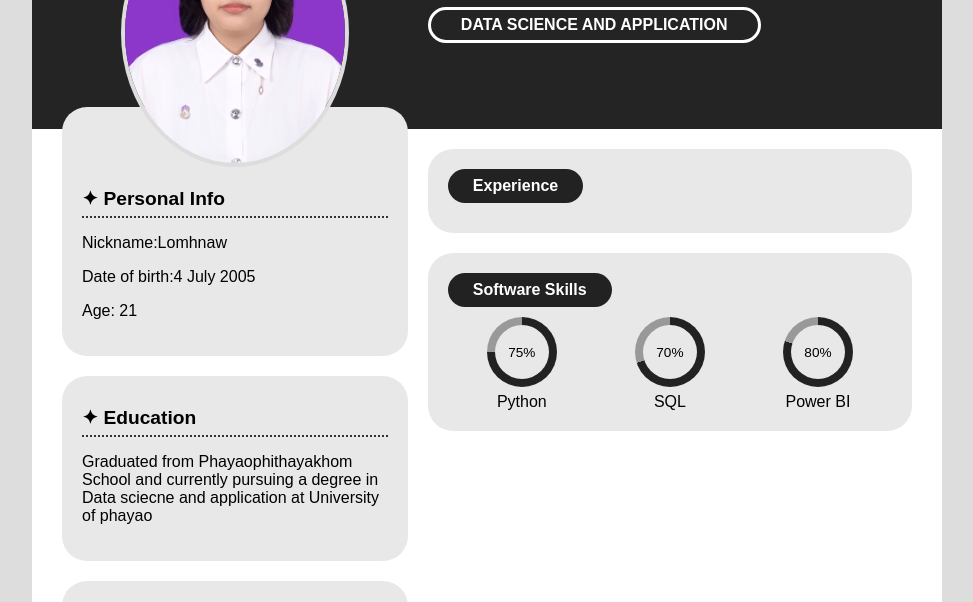
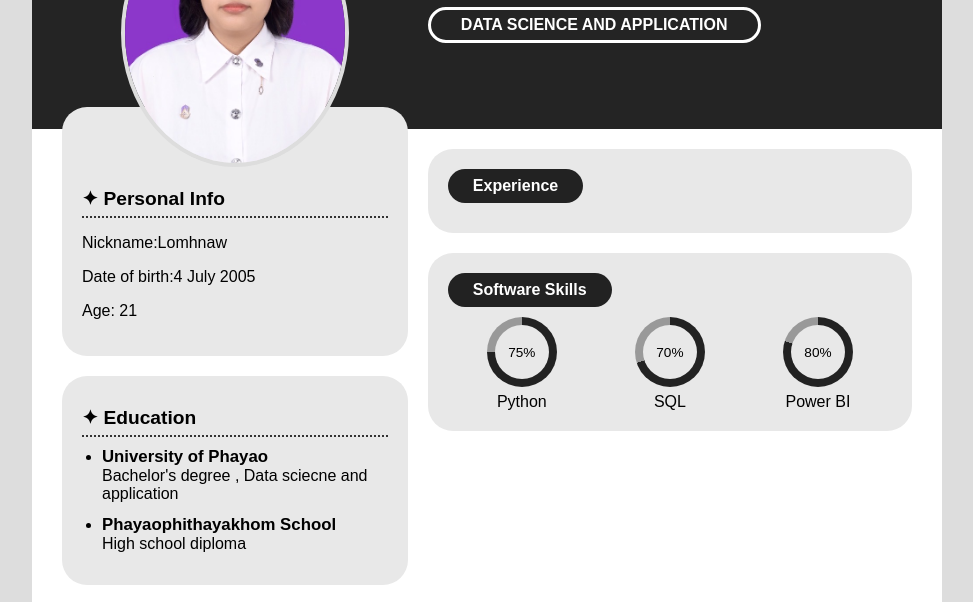
Before and after one commit to natthayamon/natthayamon.github.io, a plain HTML site: page index.html in a window 1280 px wide. Shown: the part 131-733 px from the top of the page, without its empty margins (153-1126 px from the left). Drawn offline with Linux system fonts and the light colour scheme.

Commit message:
update edu

```diff
--- a/index.html
+++ b/index.html
@@ -20,7 +20,16 @@
 
             <div class="card">
                 <h2>Education</h2>
-                <p>Graduated from Phayaophithayakhom School and currently pursuing a degree in Data sciecne and application at University of phayao</p>
+                <ul class="edu">
+                    <li>
+                        <b>University of Phayao</b><br>
+                        Bachelor's degree , Data sciecne and application
+                    </li>
+                    <li>
+                        <b>Phayaophithayakhom School</b><br>
+                        High school diploma
+                    </li>
+                </ul>
             </div>
 
             <div class="card">
--- a/style.css
+++ b/style.css
@@ -41,4 +41,7 @@ body { margin: 0; background: #ddd; font-family: "Arial,Heletica", sans-serif; }
  width: 54px; height: 54px; border-radius: 50%;
  background: #e8e8e8; display: grid; place-items: center; font-size: 0.85em;
 }
+.edu { margin: 0; padding-left: 20px; }
+.edu li { margin-bottom: 12px; }
+.edu b { font-size: 1.05em; }
 @media (max-width: 700px) { .page { grid-template-columns: 1fr; } }
```
